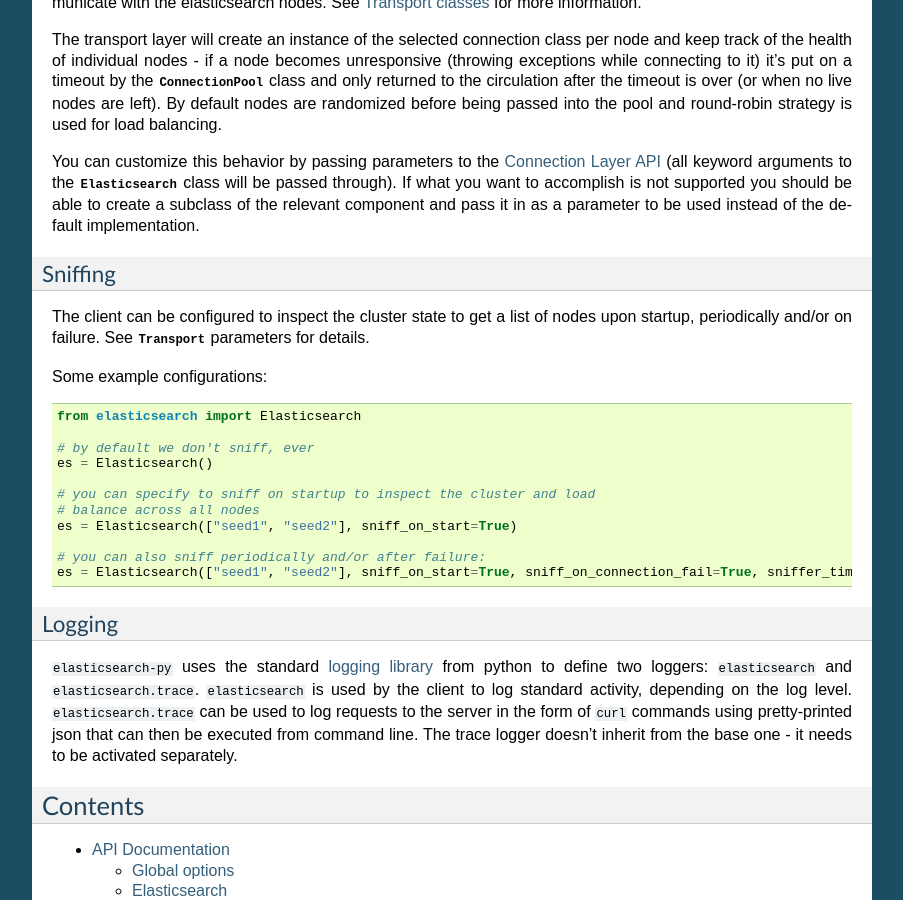
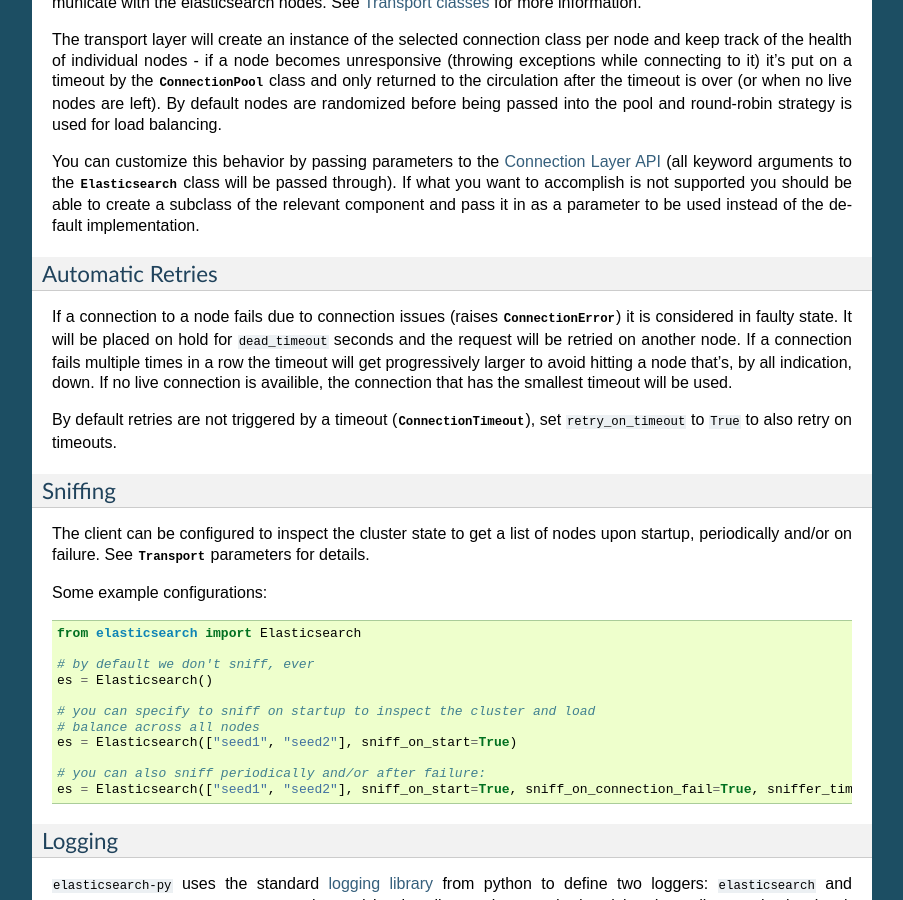
Before and after one commit to Logiclayer1111/elasticsearch, a Sphinx documentation site: the page built from docs/index.rst, in a window 1280 px wide and 900 px high, scrolled down 1157 px. Shown: the whole window, without its empty margins (198-1101 px from the left). Built offline with Sphinx 7.4.7, drawn with Linux system fonts in a browser that asks for light colours.

Commit message:
Retry on some HTTP statuses and touching up the retry logic

```diff
--- a/docs/exceptions.rst
+++ b/docs/exceptions.rst
@@ -14,6 +14,10 @@
 .. autoclass:: TransportError(ElasticsearchException)
    :members:
 
+.. autoclass:: ConnectionError(TransportError)
+.. autoclass:: ConnectionTimeout(ConnectionError)
+.. autoclass:: SSLError(ConnectionError)
+
 .. autoclass:: NotFoundError(TransportError)
 .. autoclass:: ConflictError(TransportError)
 .. autoclass:: RequestError(TransportError)
--- a/docs/index.rst
+++ b/docs/index.rst
@@ -89,6 +89,21 @@
 the default implementation.
 
 
+Automatic Retries
+~~~~~~~~~~~~~~~~~
+
+If a connection to a node fails due to connection issues (raises
+:class:`~elasticsearch.ConnectionError`) it is considered in faulty state. It
+will be placed on hold for ``dead_timeout`` seconds and the request will be
+retried on another node. If a connection fails multiple times in a row the
+timeout will get progressively larger to avoid hitting a node that's, by all
+indication, down. If no live connection is availible, the connection that has
+the smallest timeout will be used.
+
+By default retries are not triggered by a timeout
+(:class:`~elasticsearch.ConnectionTimeout`), set ``retry_on_timeout`` to
+``True`` to also retry on timeouts.
+
 .. _sniffing:
 
 Sniffing
```
Also changed, not shown: 2 other files.
